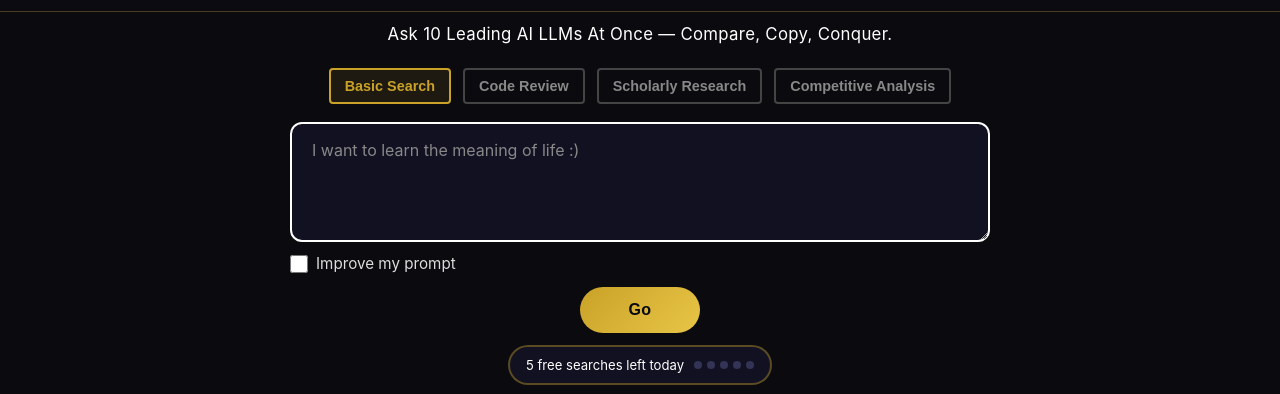
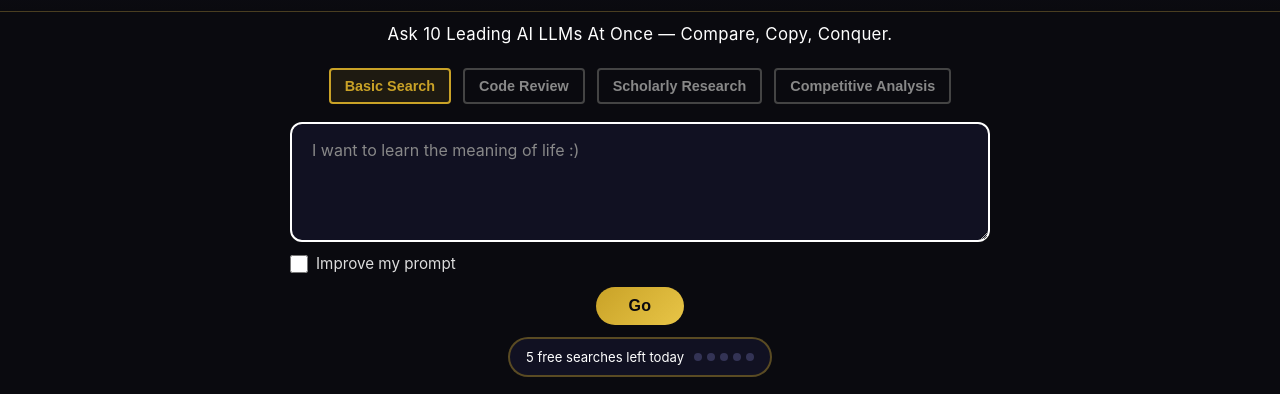
Before and after one commit to testafortehub/herculean, a website: page index.html in a window 1280 px wide. Shown: the part 127-521 px from the top of the page. Drawn offline with nearby package versions, Linux system fonts and the light colour scheme.

Commit message:
Fix mode config, expand card padding, inline prompt quality, reduce button size

```diff
--- a/index.html
+++ b/index.html
@@ -251,10 +251,10 @@
       background: #0e0e1c;
       border: 2px solid #ffffff;
       border-radius: 14px;
-      padding: 18px;
+      padding: 24px;
       display: flex;
       flex-direction: column;
-      gap: 10px;
+      gap: 14px;
     }
 
     /* ── Herculean Synthesis card ── */
@@ -847,15 +847,17 @@
           maxlength="500"
         ></textarea>
       </div>
-      <label style="display:flex;align-items:center;gap:8px;color:#ddd;font-size:0.95rem;cursor:pointer;margin-top:12px;max-width:700px;margin-left:auto;margin-right:auto;">
-        <input type="checkbox" id="improvePrompt" style="cursor:pointer;width:18px;height:18px;">
-        Improve my prompt
-      </label>
-      <div id="promptScoreDisplay" style="margin-top:18px;font-size:1rem;color:#ffffff;display:none;font-weight:600;">
-        Prompt Quality: <span id="promptScoreValue" style="color:#c9a227;font-weight:700;">—</span>
+      <div style="display:flex;align-items:center;gap:16px;margin-top:12px;max-width:700px;margin-left:auto;margin-right:auto;width:100%;justify-content:space-between;">
+        <label style="display:flex;align-items:center;gap:8px;color:#ddd;font-size:0.95rem;cursor:pointer;">
+          <input type="checkbox" id="improvePrompt" style="cursor:pointer;width:18px;height:18px;">
+          Improve my prompt
+        </label>
+        <div id="promptScoreDisplay" style="font-size:0.9rem;color:#ffffff;display:none;font-weight:600;">
+          Quality: <span id="promptScoreValue" style="color:#c9a227;font-weight:700;">—</span>
+        </div>
       </div>
       <div class="search-meta" style="display:flex;flex-direction:column;gap:12px;align-items:center;">
-        <button class="go-btn" id="goBtn" onclick="runQuery()" style="padding:14px 40px;border-radius:24px;min-width:120px;">Go</button>
+        <button class="go-btn" id="goBtn" onclick="runQuery()" style="padding:10px 32px;border-radius:20px;">Go</button>
         <div class="search-counter" style="border:2px solid rgba(201,162,39,0.4);border-radius:20px;padding:10px 16px;width:fit-content;">
           <span id="counterText">5 free searches today</span>
           <div class="counter-dots" id="counterDots"></div>
@@ -991,7 +993,7 @@
       gemini:     { name: 'Gemini',    logo: 'Model Logos/gemini.png',     confidence: 85, logoSize: 110 },
       groq:       { name: 'Groq',      logo: 'Model Logos/groq.png',       confidence: 90 },
       deepseek:   { name: 'Phi-4',       logo: 'Model Logos/phi4.png',       confidence: 87, logoSize: 110 },
-      openrouter: { name: 'Llama 3',   logo: 'Model Logos/llama.png',      confidence: 84 },
+      openrouter: { name: 'Llama 3',   logo: 'Model Logos/llama.png',      confidence: 84, logoSize: 110 },
       togetherai: { name: 'Mistral',   logo: 'Model Logos/mistral.png',    confidence: 86, logoSize: 110 },
       cerebras:   { name: 'Cerebras',  logo: 'Model Logos/cerebras.png',   confidence: 83, logoSize: 110 },
       qwen:       { name: 'Qwen 2.5',  logo: 'Model Logos/qwen.png',       confidence: 86 },
@@ -1619,34 +1621,29 @@
 
     // ─── Mode Switching ────────────────────────────────────────────
     const modeConfig = {
-      synthesis: {
-        label: 'Synthesis',
-        placeholder: 'Ask 10 LLMs and synthesize one definitive answer',
-        height: '100px'
-      },
-      debate: {
-        label: 'Debate',
-        placeholder: 'What topic or claim do you want explored from multiple angles?',
-        height: '100px'
-      },
-      consistency: {
-        label: 'Consistency',
-        placeholder: 'Enter a claim or question to check for LLM agreement',
-        height: '100px'
+      search: {
+        label: 'Basic Search',
+        placeholder: 'I want to learn the meaning of life :)',
+        height: '120px'
       },
       code: {
         label: 'Code Review',
         placeholder: 'Paste code for security, performance, readability & architecture review',
         height: '180px'
       },
-      optimizer: {
-        label: 'Prompt Optimizer',
-        placeholder: 'Enter your prompt — get optimization suggestions from all 10 LLMs',
-        height: '140px'
+      research: {
+        label: 'Scholarly Research',
+        placeholder: 'What topic would you like researched from academic perspectives?',
+        height: '120px'
+      },
+      competitive: {
+        label: 'Competitive Analysis',
+        placeholder: 'Enter a company or product to analyze against competitors',
+        height: '120px'
       }
     };
 
-    let currentMode = 'synthesis';
+    let currentMode = 'search';
 
     function switchMode(mode) {
       currentMode = mode;
```
